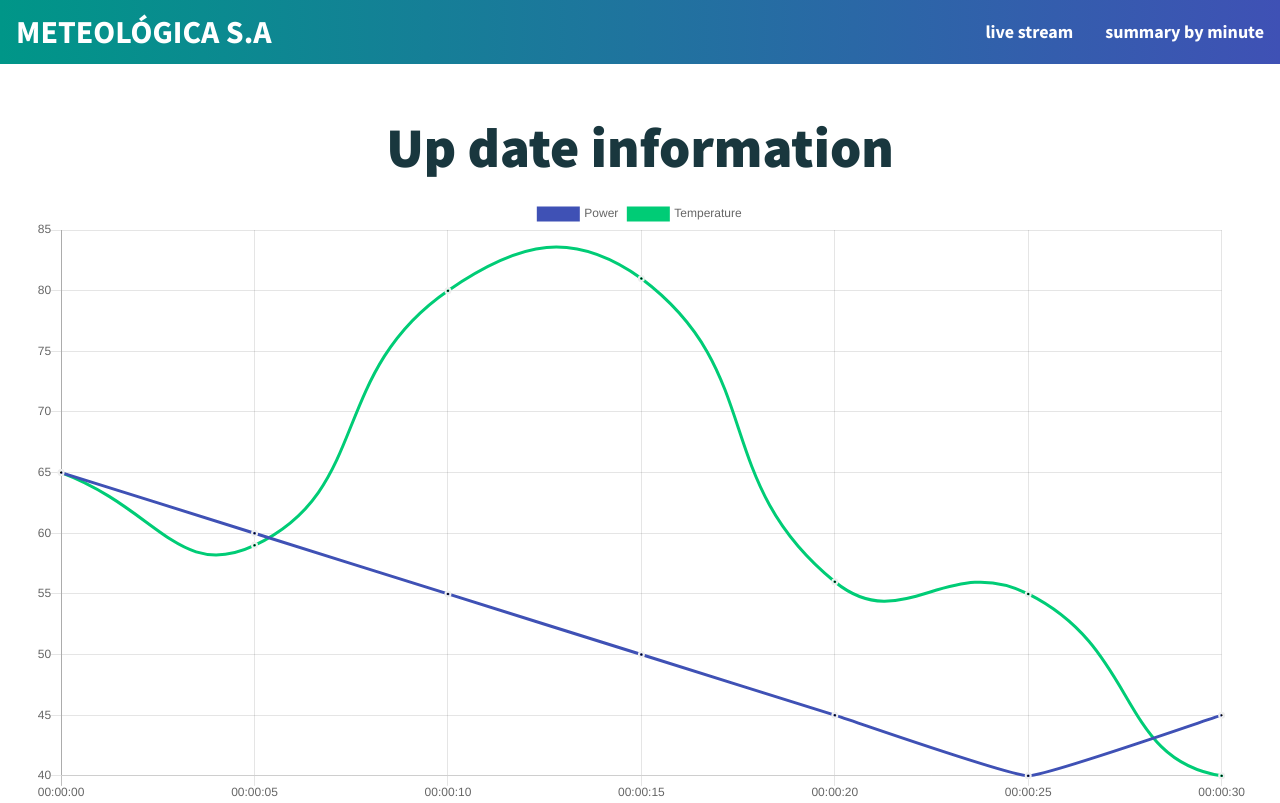
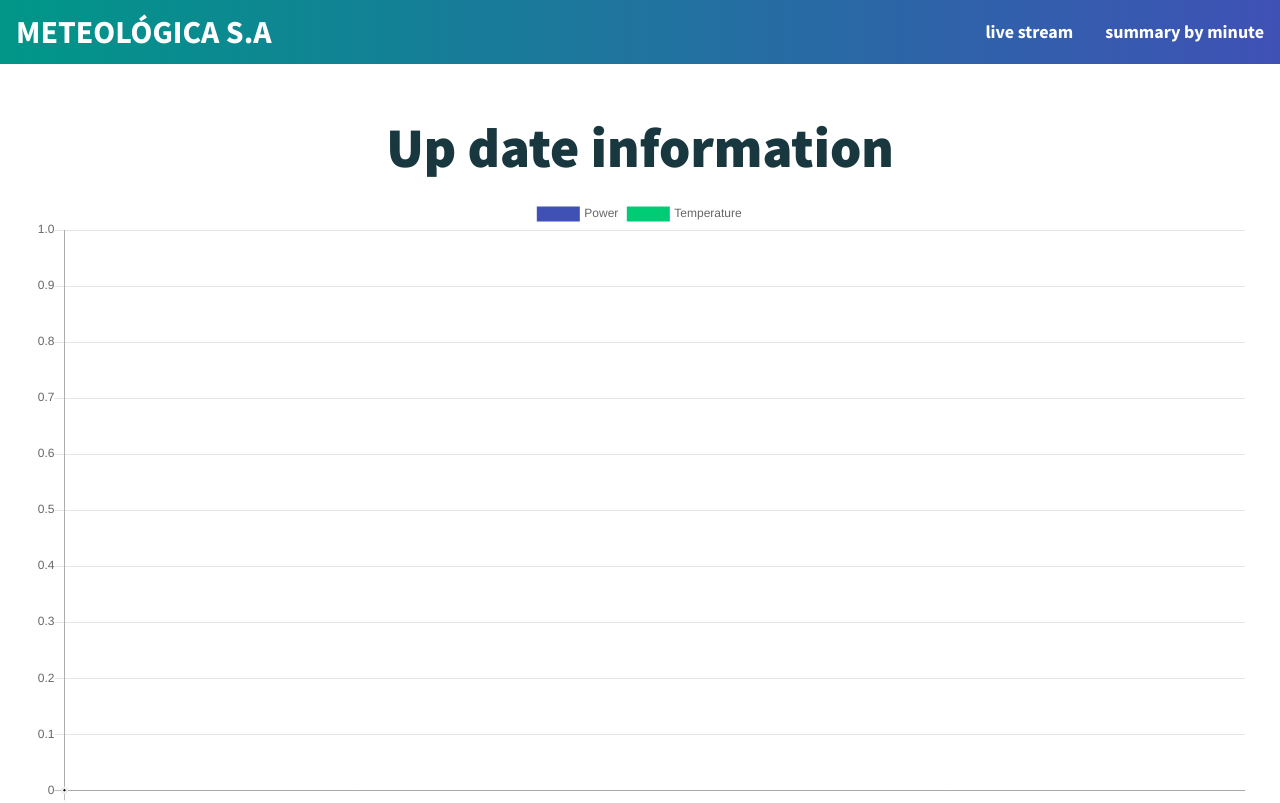
Before and after one commit to PozaTR/prueba_meteologica, a React (Create React App) app: page /#/ in a window 1280 px wide. Shown: the top 803 px of the page. Built offline with nearby package versions, Linux system fonts and the light colour scheme.

Commit message:
send and receive powerInfo, temperatureInfo and time in ChartInfo component

```diff
--- a/src/App.js
+++ b/src/App.js
@@ -16,7 +16,10 @@ class App extends React.Component {
         temperature: [],
       },
       lastPowerInfo: {},
-      lastTemperatureInfo: {}
+      lastTemperatureInfo: {},
+      powerInfo: [],
+      temperatureInfo: [],
+      time: []
    }
  }
 
@@ -24,13 +27,22 @@ class App extends React.Component {
    setInterval(() => {
     meteoService.fetch().then(resp => {
       this.setState(prevState => {
-        const { liveData: prevLiveData } = prevState
-        prevLiveData.power.push(resp.power)
-        prevLiveData.temperature.push(resp.temperature)
+        const { liveData: prevLiveData } = prevState;
+        prevLiveData.power.push(resp.power);
+        prevLiveData.temperature.push(resp.temperature);
+
+        const powerValue = prevLiveData.power.map(power => power.value);
+        const temperatureValue = prevLiveData.temperature.map(temperature => temperature.value);
+        const time = prevLiveData.power.map(power => power.time)
+
+
         return {
           liveData: prevLiveData,
           lastPowerInfo: resp.power,
-          lastTemperatureInfo: resp.temperature
+          lastTemperatureInfo: resp.temperature,
+          powerInfo: powerValue,
+          temperatureInfo: temperatureValue,
+          time: time
          }
        })
     })
@@ -38,7 +50,7 @@ class App extends React.Component {
  }
 
  render() {
-  const { lastPowerInfo, lastTemperatureInfo } = this.state;
+  const { powerInfo, temperatureInfo, time, lastPowerInfo, lastTemperatureInfo } = this.state;
 
    return(
      <>
@@ -53,7 +65,7 @@ class App extends React.Component {
          <div>
             <Switch>
               <Route exact path='/'>
-                <LiveInfo lastPowerInfo={lastPowerInfo} lastTemperatureInfo={lastTemperatureInfo}/>
+                <LiveInfo powerInfo={powerInfo} temperatureInfo={temperatureInfo} time={time} lastPowerInfo={lastPowerInfo} lastTemperatureInfo={lastTemperatureInfo}/>
               </Route>
               <Route path='/minute'>
                 <MinuteInfo />
--- a/src/components/ChartInfo.js
+++ b/src/components/ChartInfo.js
@@ -4,8 +4,14 @@ import { Line } from 'react-chartjs-2';
 import '../styles/components/chartInfo.scss';
 
 
-const data = {
-  labels: ['00:00:00', '00:00:05', '00:00:10', '00:00:15', '00:00:20', '00:00:25', '00:00:30'],
+
+
+class ChartInfo extends React.Component {
+  constructor(props) {
+    super(props);
+
+    this.data = {
+      labels: [this.props.time],
       datasets: [
         {
           label: 'Power',
@@ -26,7 +32,7 @@ const data = {
           pointHoverBorderWidth: 2,
           pointRadius: 1,
           pointHitRadius: 10,
-      data: [65, 60, 55, 50, 45, 40, 45]
+          data: [this.props.powerInfo]
         },
         {
           label: 'Temperature',
@@ -47,19 +53,38 @@ const data = {
           pointHoverBorderWidth: 2,
           pointRadius: 1,
           pointHitRadius: 10,
-      data: [65, 59, 80, 81, 56, 55, 40, 50, 60]
+          data: [this.props.temperatureInfo]
         }
       ]
     };
 
-class ChartInfo extends React.Component {
-  c
+    this.state = {
+      powerInfo: [],
+      temperatureInfo: [],
+      time: []
+    }
+  }
+
+  componentDidUpdate(prevProps) {
+    if (this.props.powerInfo !== prevProps.powerInfo) {
+      this.getChartInformation();
+    }
+  }
+
+  getChartInformation() {
+    this.setState({
+      powerInfo: this.props.powerInfo,
+      temperatureInfo: this.props.temperatureInfo,
+      time: this.props.time
+    })
+  }
 
   render() {
+
     return(
       <section className="chartInfo__container">
         <h2 className="chartInfo__title">Up date information</h2>
-        <Line className="chartInfo__data" data={data}/>
+        <Line className="chartInfo__data" data={this.data}/>
       </section>
   )
   }
--- a/src/components/LiveInfo.js
+++ b/src/components/LiveInfo.js
@@ -5,11 +5,11 @@ import LastInfo from './LastInfo';
 import '../styles/components/liveInfo.scss';
 
 const LiveInfo = (props) => {
-  const {  lastPowerInfo, lastTemperatureInfo} = props;
+  const {  powerInfo, temperatureInfo, time, lastPowerInfo, lastTemperatureInfo} = props;
 
   return(
       <div>
-        <ChartInfo />
+        <ChartInfo powerInfo={powerInfo} temperatureInfo={temperatureInfo} time={time}/>
         <div className="lastInfo__wrap">
           <h2 className="lastInfo__title">Last information</h2>
           <div className="lastInfo__container">
```
Lines whose indentation alone changed are shown as unchanged.
